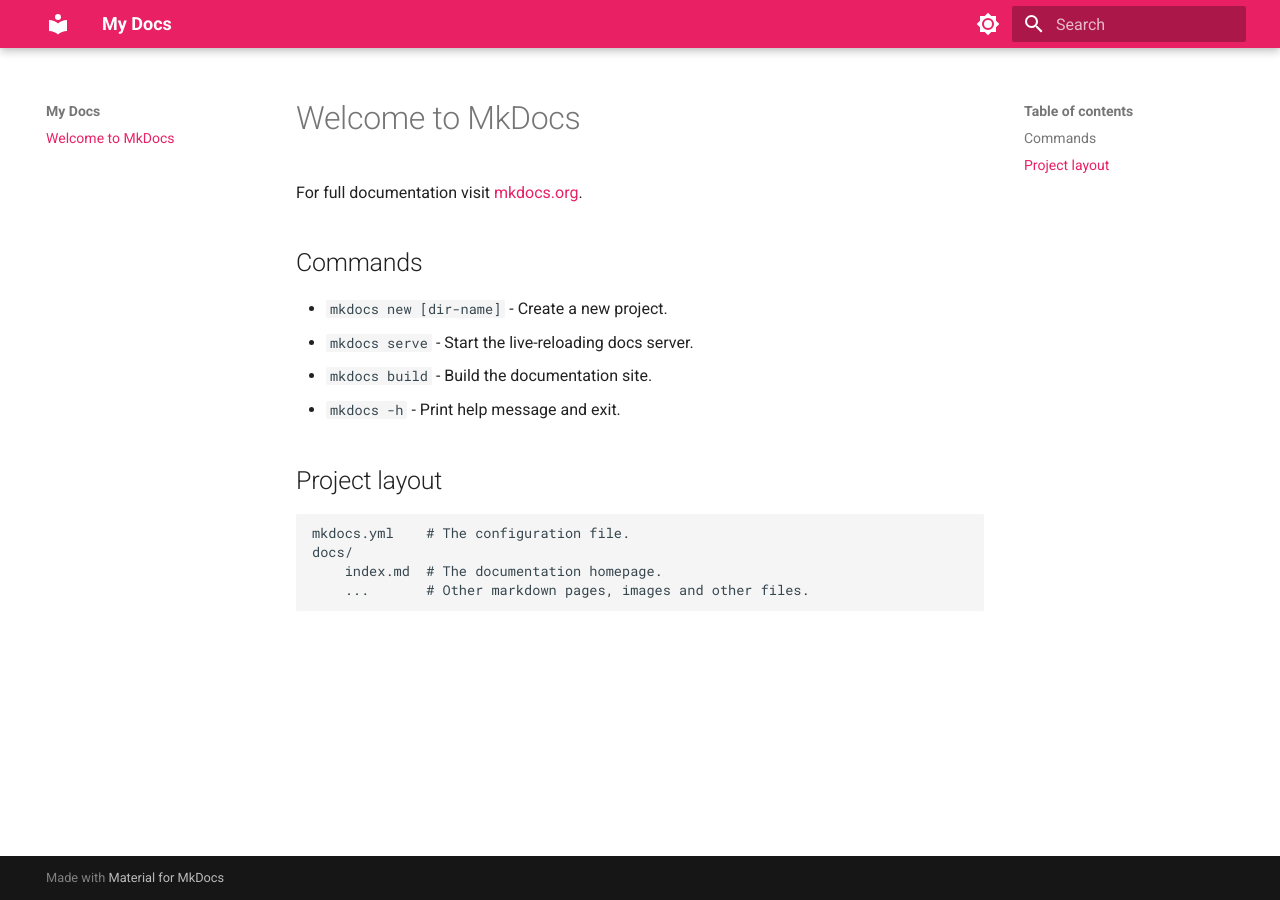
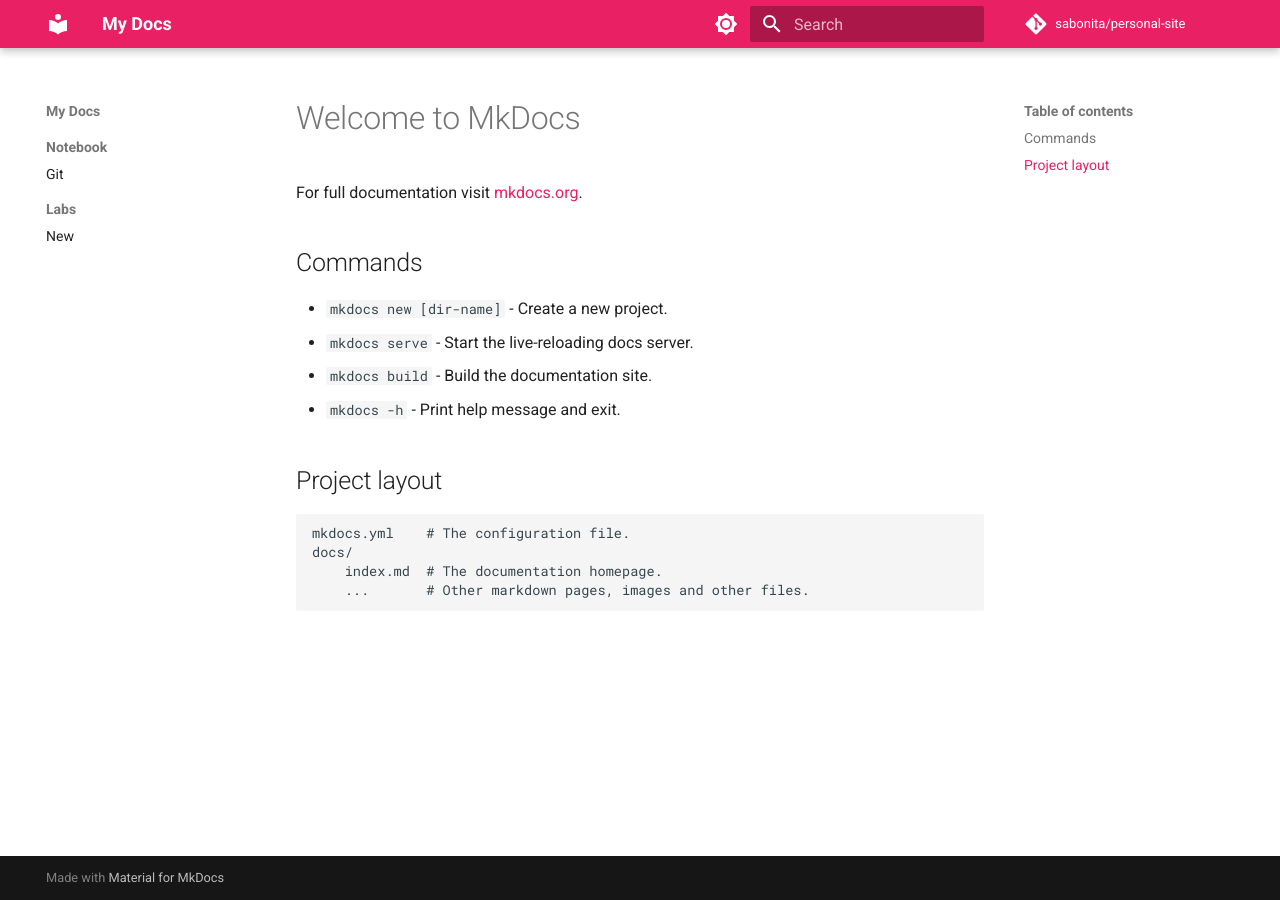
Before and after one commit to sabonita/personal-site, an MkDocs documentation site: the page built from docs/index.md, in a window 1280 px wide. Built offline with MkDocs 1.6.1 and Material for MkDocs 9.7.7, drawn with Linux system fonts in a browser that asks for light colours; comment, search, counter and statistics services are not loaded.

Commit message:
added navigation sections

```diff
--- a/mkdocs.yml
+++ b/mkdocs.yml
@@ -18,3 +18,16 @@
       toggle:
         icon: material/brightness-7
         name: Switch to dark mode
+
+  features:
+    - navigation.sections
+
+nav:
+  - Notebook:
+    - Notebook/git.md
+
+  - Labs:
+    - Labs/new.md
+
+repo_url: https://github.com/sabonita/personal-site
+repo_name: sabonita/personal-site
```
Also changed, not shown: docs/Labs/new.md (added, +1 -0 lines), docs/Notebook/git.md (added, +1 -0 lines).
